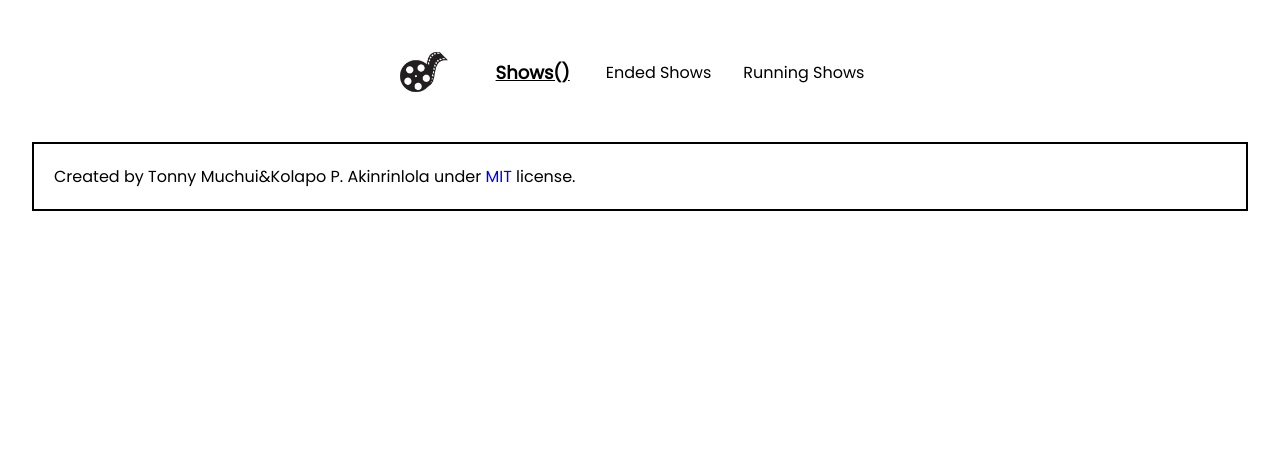
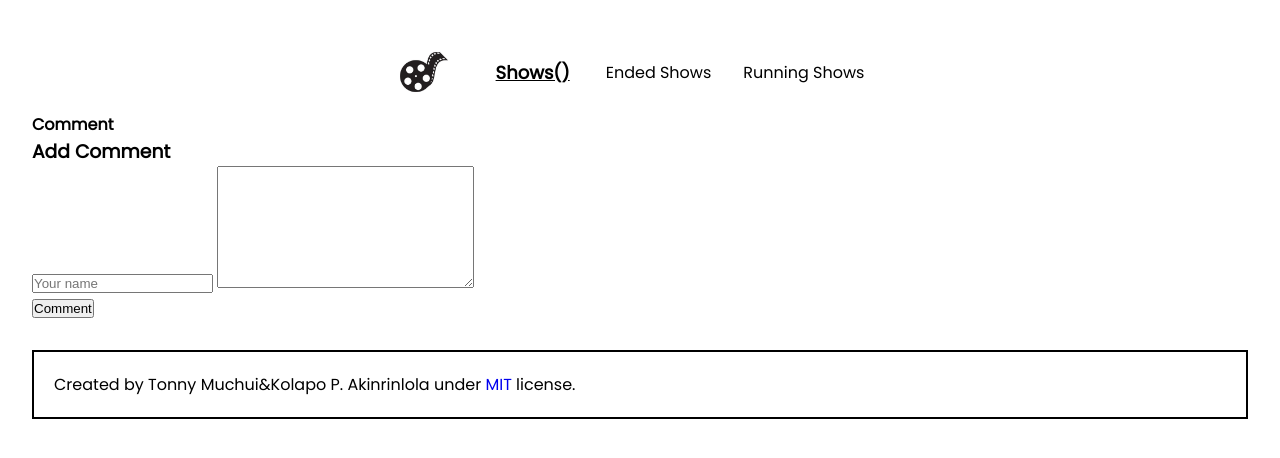
Before and after one commit to LIBERCOSOFT/movie-capstone-app, a website built with webpack: page src/index.html in a window 1280 px wide. Built offline with nearby package versions, Linux system fonts and the light colour scheme; no server answers.

Commit message:
Add comment popup

```diff
--- a/src/index.html
+++ b/src/index.html
@@ -25,6 +25,39 @@
     </nav>
     <main>
       <div class="movies__container"></div>
+
+      <section class="comments-section">
+        <div class="popup-comments">
+          <div class="comments-detail">
+
+          </div>
+          <div class="comments-container">
+            <h4 class="comments-heading">
+              Comment <span class="comments-counter"></span>
+            </h4>
+
+            <div class="comments-list">
+
+            </div>
+
+            <div class="comments-form">
+              <h3 class="comments-form-header">Add Comment</h3>
+              <div class="comments-input">
+                <input type="text" class="comment-user-name" placeholder="Your name"/>
+                <textarea class="comments-content" name="comments-content" cols="30" rows="8"></textarea>
+                <div class="comment-failure"></div>
+                <button class="comment-submit-btn" type="button">Comment</button>
+              </div>
+            </div>
+          </div>
+          <span class="span"></span>
+        <div>
+
+          </div>
+        </div>
+
+      </section>
+
     </main>
     <footer>
       <p>
```
